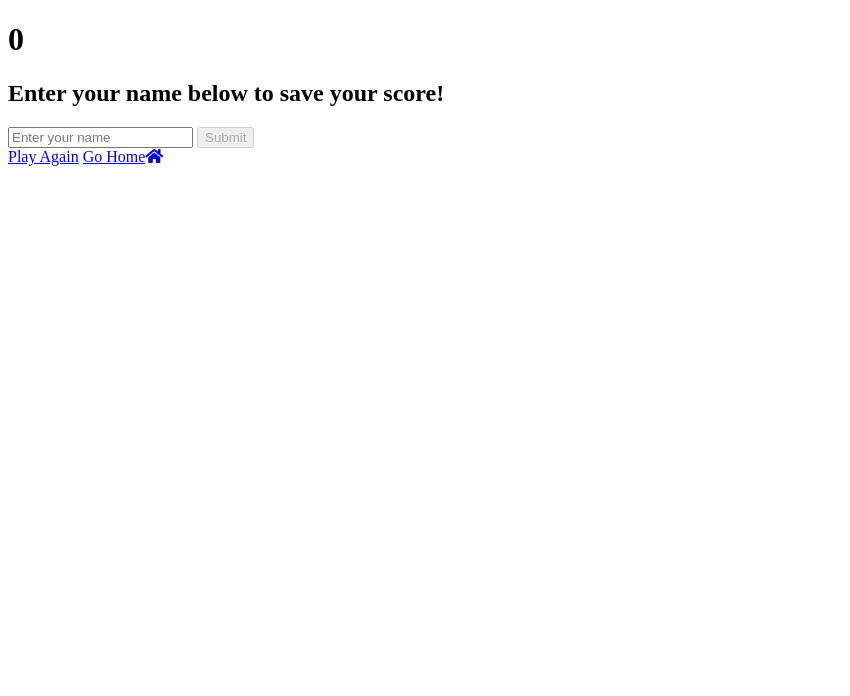
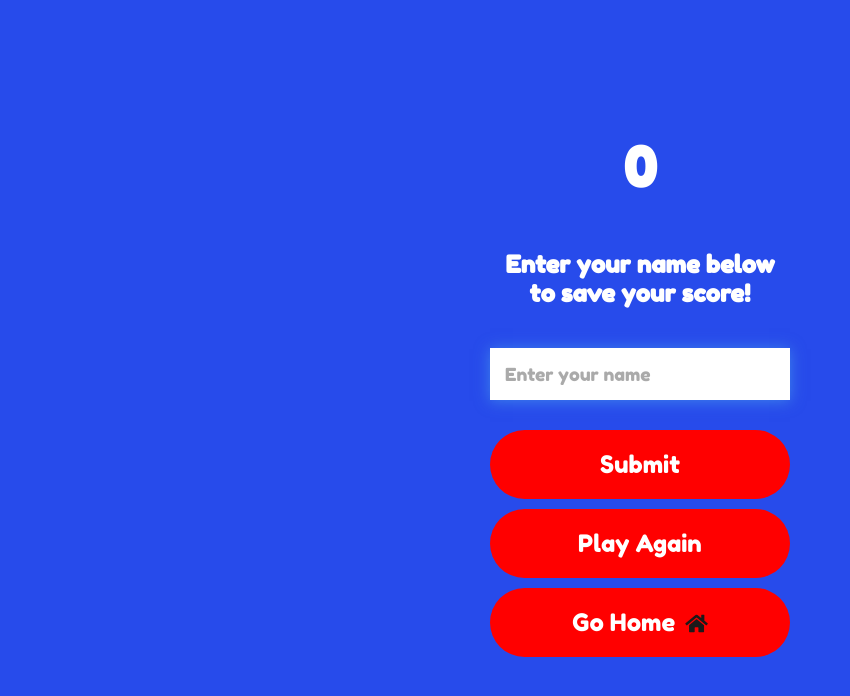
Before and after one commit to lukesmallman1993/Guess-What-Trivia, a plain HTML site: page end.html in a window 1280 px wide. Shown: the whole page, without its empty margins (0-850 px from the left). Drawn offline with Linux system fonts and the light colour scheme; the site is published under a folder, as on GitHub Pages, so addresses that start at the root find nothing.

Commit message:
Update end.html
Updating my links to javascript and css

```diff
--- a/end.html
+++ b/end.html
@@ -4,7 +4,7 @@
     <meta charset="UTF-8">
     <meta name="viewport" content="width=device-width, initial-scale=1.0">
     <title>Document</title>
-    <link rel="stylesheet" href="/assets/css/style.css">
+    <link rel="stylesheet" href="assets/css/style.css">
     <link rel="stylesheet" href="https://use.fontawesome.com/releases/v5.13.1/css/all.css" integrity="sha384-xxzQGERXS00kBmZW/6qxqJPyxW3UR0BPsL4c8ILaIWXva5kFi7TxkIIaMiKtqV1Q" crossorigin="anonymous">
 </head>
 <body>
@@ -16,7 +16,7 @@
                 <input type="text" name="name" id="username" placeholder="Enter your name">
                 <button class="btn" id="saveScoreBtn" type="submit" onclick="saveHighScore(event)" disabled>Submit</button>
             </form>
-            <a href="/quiz-page.html" class="btn">Play Again</a>
+            <a href="quiz-page.html" class="btn">Play Again</a>
             <a href="/" class="btn">Go Home<i class="fas fa-home"></i></a>
         </div>
     </div>
```
